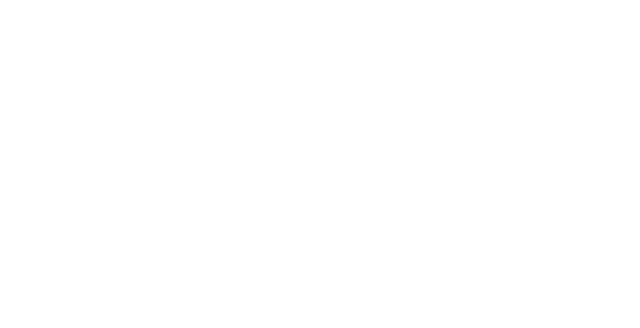
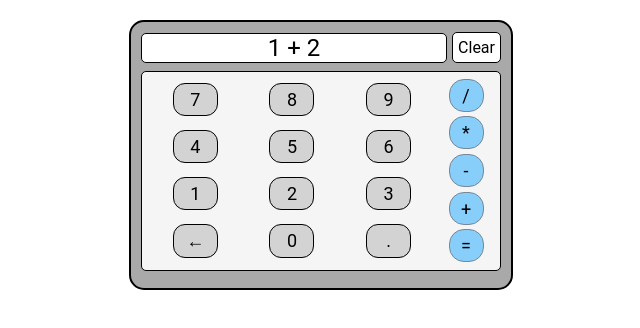
Before and after one commit to scastoro/calculator, a plain HTML site: page index.html in a window 1280 px wide. Shown: the whole page, without its empty margins (319-959 px from the left). Drawn offline with Linux system fonts and the light colour scheme.

Commit message:
Add calculator html structure and styling

```diff
--- a/index.html
+++ b/index.html
@@ -9,6 +9,42 @@
   <title>Calculator</title>
 </head>
 <body>
-
+  <div class="container">
+    <div class="display-container">
+      <div class="display">1 + 2</div>
+      <div class="clear">Clear</div>
+    </div>
+    <div class="button-container">
+      <div class="num-container">
+        <div class="button-row">
+          <div class="num-btn">7</div>
+          <div class="num-btn">8</div>
+          <div class="num-btn">9</div>
+        </div>
+        <div class="button-row">
+          <div class="num-btn">4</div>
+          <div class="num-btn">5</div>
+          <div class="num-btn">6</div>
+        </div>
+        <div class="button-row">
+          <div class="num-btn">1</div>
+          <div class="num-btn">2</div>
+          <div class="num-btn">3</div>
+        </div>
+        <div class="button-row">
+          <div class="num-btn">&larr;</div>
+          <div class="num-btn">0</div>
+          <div class="num-btn">.</div>
+        </div>
+      </div>
+      <div class="operator-container">
+        <div id="divide">/</div>
+        <div id="multiply">*</div>
+        <div id="subtract">-</div>
+        <div id="add">+</div>
+        <div id="equals">=</div>
+      </div>
+    </div>
+  </div>
 </body>
 </html>
--- a/style.css
+++ b/style.css
@@ -0,0 +1,88 @@
+* {
+  margin: 0;
+  padding: 0;
+  box-sizing: border-box;
+  font-family:'Roboto', sans-serif;
+}
+
+/* Basic Container Styling */
+.container {
+  background-color: darkgrey;
+  width: 30%;
+  margin: 20px auto;
+  padding: 10px;
+  border: black 2px solid;
+  border-radius: 15px;
+  text-align: center;
+}
+
+/* Top Display Styling */
+.container .display-container {
+  display: flex;
+  justify-content: space-around;
+  align-items: center;
+}
+
+.container .display-container .display{
+  background-color: white;
+  font-size: 24px;
+  margin-right: 5px;
+  border: black 1px solid;
+  border-radius: 5px;
+  flex: 3;
+}
+.container .display-container .clear{
+  background-color: white;
+  padding: 5px;
+  border: black 1px solid;
+  border-radius: 5px;
+}
+
+/* Button Styling */
+.container .button-container{
+  background-color: whitesmoke;
+  margin: 7.5px 0;
+  height: 200px;
+  padding: 5px;
+  border: black 1px solid;
+  border-radius: 5px;
+  display: flex;
+  justify-content: space-around;
+}
+.container .button-container .num-container{
+  flex: 5;
+  display: flex;
+  flex-direction: column;
+  justify-content: space-around;
+}
+.container .button-container .num-container .button-row {
+  display: flex;
+  justify-content: space-around;
+
+}
+.container .button-container .num-container .button-row div {
+  background-color: lightgrey;
+  font-size: 18px;
+  width: 45px;
+  padding: 5px;
+  border: solid black 1px;
+  border-radius: 12px;
+}
+.container .button-container .operator-container{
+  display: flex;
+  flex: 1;
+  flex-direction: column;
+  justify-content: space-around;
+  align-items: center;
+}
+.container .button-container .operator-container div{
+  font-size: 18px;
+  display: flex;
+  justify-content: center;
+  align-items: center;
+  height: 33px;
+  width: 35px;
+  background-color: lightskyblue;
+  border: lightslategrey 1px solid;
+  border-radius: 15px;
+}
```
